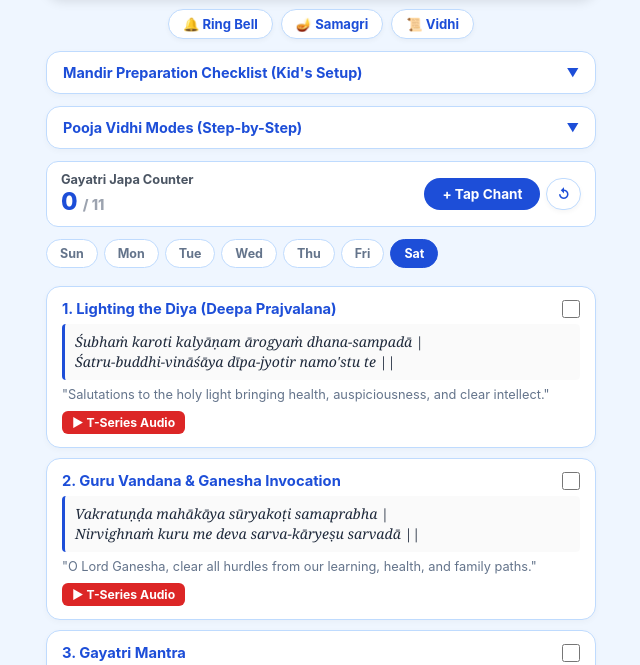
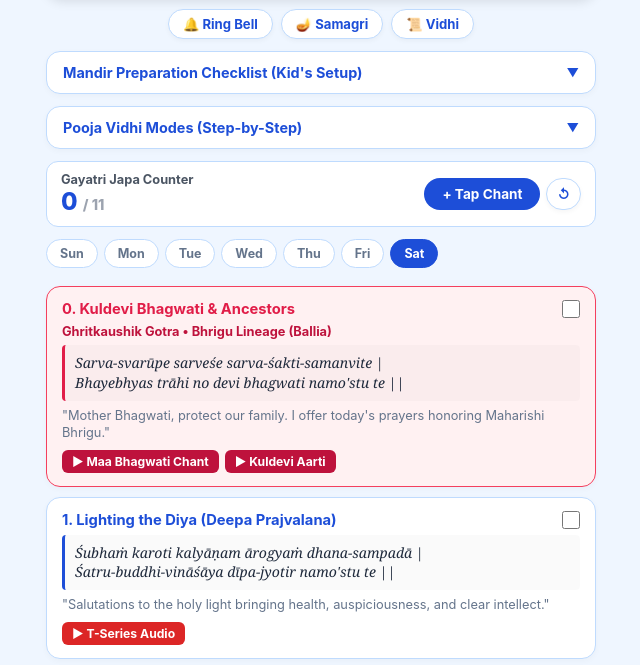
Before and after one commit to anubhavam23-cmyk/Daily-Mandir-Pooja, a plain HTML site: page index.html in a window 1280 px wide. Shown: the part 129-794 px from the top of the page, without its empty margins (319-959 px from the left). Drawn offline with Linux system fonts and the light colour scheme.

Commit message:
Update index.html
Added Bhrigu baba and Ma Bhagwati Smaran

```diff
--- a/index.html
+++ b/index.html
@@ -402,6 +402,24 @@
 
   <!-- Day Selector Pills -->
   <div class="day-selector" id="day-bar"></div>
+  <!-- Step 0: Ancestors & Kuldevi -->
+  <div class="step-card" id="card-step0" style="border-color: #f43f5e; background: #fff1f2;">
+    <div class="step-top">
+      <span class="step-label" style="color: #e11d48;">0. Kuldevi Bhagwati & Ancestors</span>
+      <input type="checkbox" class="step-check" onchange="toggleDone('card-step0', this)" />
+    </div>
+    <div style="font-size:0.8rem; font-weight:700; color:#be123c; margin-bottom:4px;">Ghritkaushik Gotra • Bhrigu Lineage (Ballia)</div>
+    <div class="shloka-box" style="border-left-color: #e11d48;">
+      Sarva-svarūpe sarveśe sarva-śakti-samanvite |<br>
+      Bhayebhyas trāhi no devi bhagwati namo'stu te ||
+    </div>
+    <div class="kid-explainer">"Mother Bhagwati, protect our family. I offer today's prayers honoring Maharishi Bhrigu."</div>
+    <div class="link-group">
+      <a class="tseries-link" href="https://www.youtube.com/results?search_query=Sarva+Swarupe+Sarveshe+Devi+Stuti+T-Series" target="_blank" style="background: #be123c;">▶ Maa Bhagwati Chant</a>
+      <a class="tseries-link" href="https://www.youtube.com/results?search_query=Ambe+Tu+Hai+Jagdambe+Kali+Anuradha+Paudwal" target="_blank" style="background: #be123c;">▶ Kuldevi Aarti</a>
+    </div>
+  </div>
+
 
   <!-- Step 1: Deepam -->
   <div class="step-card" id="card-step1">
```
